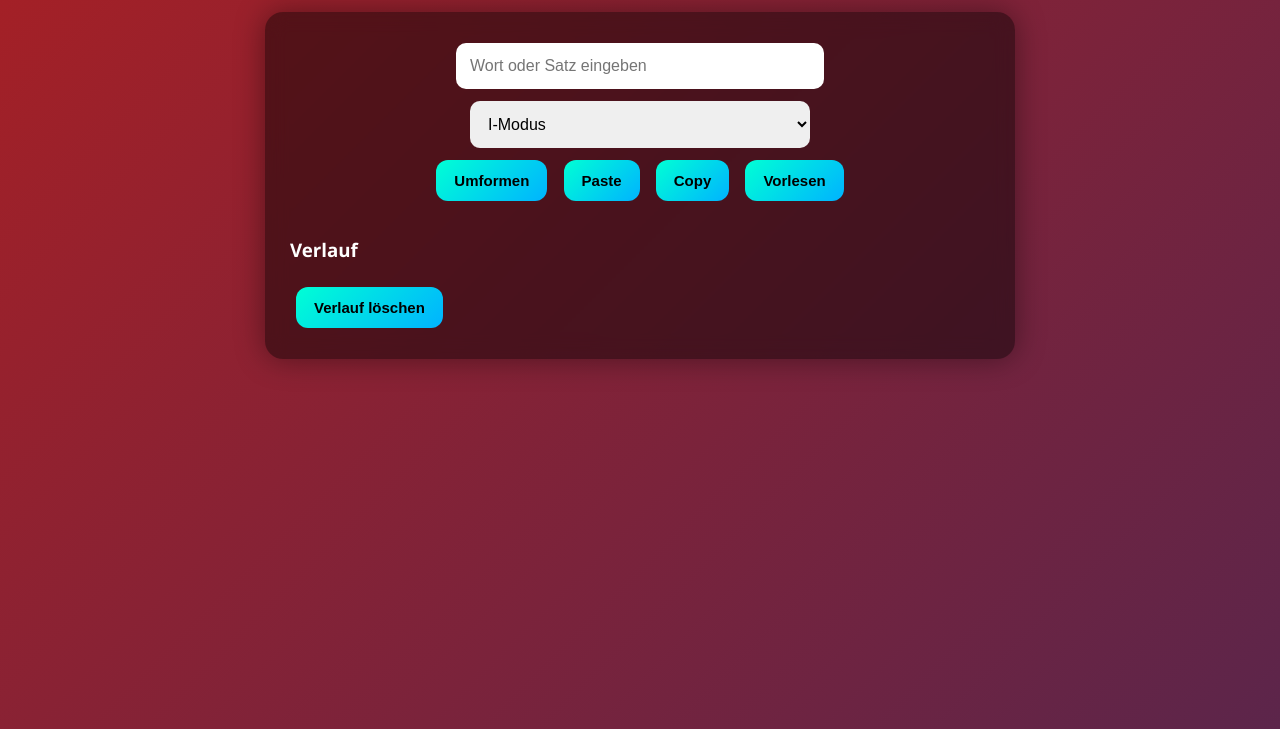
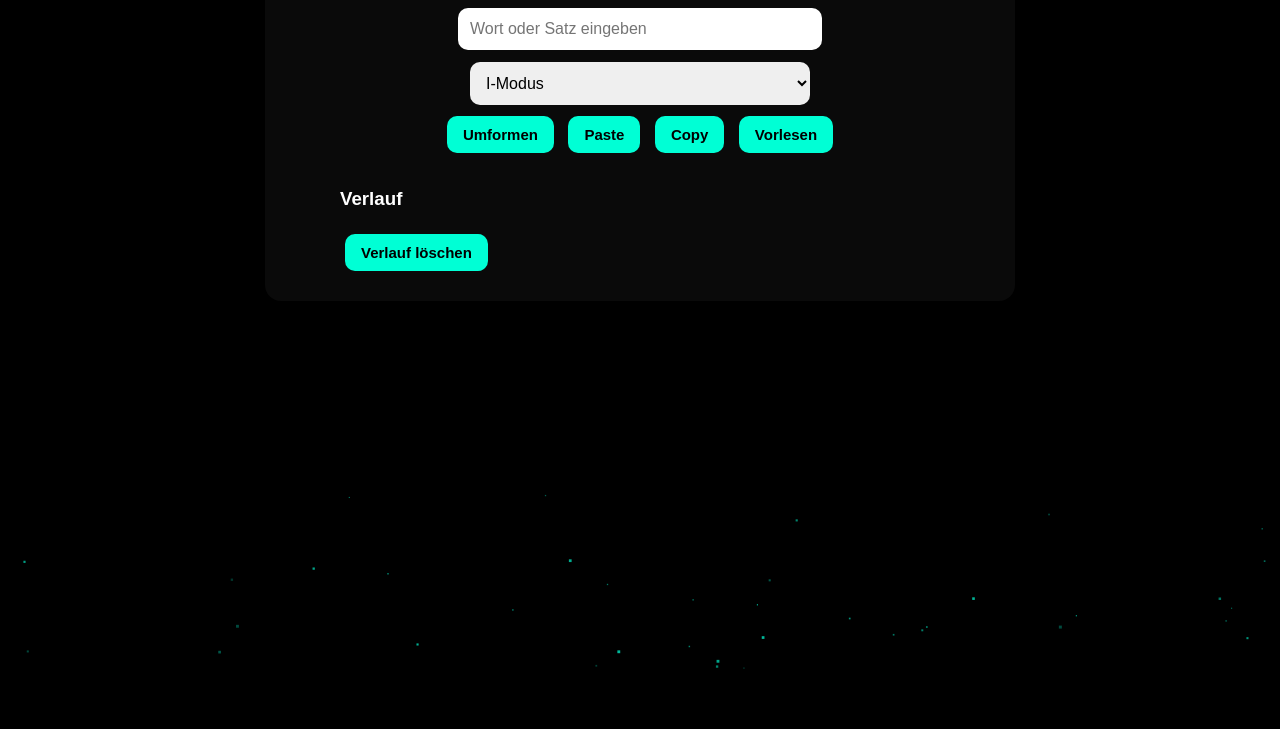
Before and after one commit to Bauprofi278/umformer, a plain HTML site: page index.html in a window 1280 px wide. Shown: the part 131-860 px from the top of the page. After the commit the page ends 800 px from the top, so only its background shows below. Drawn offline with Linux system fonts and the light colour scheme.

Commit message:
Refactor index.html for improved layout and styles
Updated the HTML structure and styles for the Wort- und Satz Umformer application, including changes to layout, design, and functionality.

```diff
--- a/index.html
+++ b/index.html
@@ -2,54 +2,42 @@
 <html lang="de">
 <head>
 <meta charset="UTF-8">
-<title>Wort & Satz Umformer ✨</title>
+<title>Wort- und Satz Umformer</title>
 
 <style>
 :root {
-  --bg1: #1a2a6c;
-  --bg2: #b21f1f;
-  --bg3: #fdbb2d;
+  --bg: #000;
   --fg: #fff;
   --accent: #00ffd5;
 }
 
 body {
   margin: 0;
-  min-height: 100vh;
-  background: linear-gradient(-45deg, var(--bg1), var(--bg2), var(--bg3));
-  background-size: 400% 400%;
-  animation: gradientMove 18s ease infinite;
+  background: var(--bg);
   color: var(--fg);
-  font-family: "Segoe UI", Arial, sans-serif;
+  font-family: Arial, sans-serif;
+  padding: 30px;
   text-align: center;
-  padding: 30px;
   overflow-x: hidden;
 }
 
-@keyframes gradientMove {
-  0% { background-position: 0% 50%; }
-  50% { background-position: 100% 50%; }
-  100% { background-position: 0% 50%; }
-}
-
 h1 {
-  font-size: 42px;
-  cursor: pointer;
-  text-shadow: 0 0 20px rgba(0,0,0,.4);
+  font-size: 38px;
+  margin-bottom: 10px;
 }
 
 .container {
-  background: rgba(0,0,0,0.45);
-  backdrop-filter: blur(10px);
-  border-radius: 18px;
+  background: rgba(255,255,255,0.04);
+  border-radius: 16px;
   padding: 25px;
   max-width: 700px;
   margin: auto;
-  box-shadow: 0 0 30px rgba(0,0,0,.4);
+  box-shadow: 0 0 25px rgba(0,0,0,.6);
+  backdrop-filter: blur(6px);
 }
 
 input, select {
-  padding: 14px;
+  padding: 12px;
   font-size: 16px;
   width: 340px;
   max-width: 95%;
@@ -59,26 +47,26 @@ input, select {
 }
 
 button {
-  padding: 12px 18px;
+  padding: 10px 16px;
   font-size: 15px;
-  border-radius: 12px;
+  margin: 5px;
+  border-radius: 10px;
   border: none;
   cursor: pointer;
-  margin: 6px;
-  background: linear-gradient(135deg, #00ffd5, #00b3ff);
+  background: var(--accent);
   color: #000;
   font-weight: bold;
   transition: transform .15s, box-shadow .15s;
 }
 
 button:hover {
-  transform: scale(1.08);
-  box-shadow: 0 0 20px rgba(0,255,213,.7);
+  transform: scale(1.07);
+  box-shadow: 0 0 18px rgba(0,255,213,.6);
 }
 
 .result {
   margin-top: 20px;
-  font-size: 28px;
+  font-size: 26px;
   font-weight: bold;
   word-wrap: break-word;
   animation: pop .25s ease;
@@ -91,36 +79,30 @@ button:hover {
 
 .history {
   margin-top: 30px;
+  max-width: 600px;
+  margin-inline: auto;
   text-align: left;
 }
 
 .history-item {
   display: flex;
   justify-content: space-between;
-  border-bottom: 1px solid rgba(255,255,255,.2);
+  border-bottom: 1px solid #222;
   padding: 6px 0;
   font-size: 14px;
 }
 
 .delete {
-  color: #ff7070;
+  color: #ff6666;
   cursor: pointer;
 }
 
+/* Partikel Canvas */
 canvas {
   position: fixed;
   inset: 0;
+  z-index: -1;
   pointer-events: none;
-  z-index: -1;
-}
-
-.rainbow {
-  animation: rainbow 2s linear infinite;
-}
-
-@keyframes rainbow {
-  0% { filter: hue-rotate(0deg); }
-  100% { filter: hue-rotate(360deg); }
 }
 </style>
 </head>
@@ -129,20 +111,17 @@ canvas {
 
 <canvas id="particles"></canvas>
 
-<h1 id="title">Wort- & Satz-Umformer</h1>
+<h1>Wort- & Satz-Umformer</h1>
 
 <div class="container">
-  <input id="input" placeholder="Wort oder Satz eingeben">
-  <br>
+  <input id="input" placeholder="Wort oder Satz eingeben"><br>
 
   <select id="mode">
     <option value="i">I-Modus</option>
     <option value="u">U-Modus</option>
     <option value="o">O-Modus</option>
-    <option value="chaos">Chaos-Modus 😈</option>
-  </select>
-
-  <br>
+    <option value="chaos">Chaos-Modus</option>
+  </select><br>
 
   <button onclick="convert()">Umformen</button>
   <button onclick="pasteFromClipboard()">Paste</button>
@@ -163,11 +142,10 @@ const input = document.getElementById("input");
 const resultDiv = document.getElementById("result");
 const historyDiv = document.getElementById("history");
 const modeSelect = document.getElementById("mode");
-const title = document.getElementById("title");
 
 let history = JSON.parse(localStorage.getItem("history") || "[]");
 
-/* -------- Wort Logik -------- */
+/* Wort Logik */
 function transformWord(word, mode) {
   if (mode === "chaos") return word.replace(/[aeiouäöü]/gi, "i");
   const lower = word.toLowerCase();
@@ -187,19 +165,14 @@ function transformSentence(text) {
 function convert() {
   const text = input.value.trim();
   if (!text) return;
-
   const converted = transformSentence(text);
   resultDiv.textContent = converted;
-
   history.unshift({ original: text, result: converted });
   history = history.slice(0, 40);
   localStorage.setItem("history", JSON.stringify(history));
   renderHistory();
-
-  spawnConfetti();
 }
 
-/* -------- Verlauf -------- */
 function renderHistory() {
   historyDiv.innerHTML = "";
   history.forEach((item, i) => {
@@ -207,7 +180,8 @@ function renderHistory() {
     div.className = "history-item";
     div.innerHTML = `
       <span onclick="input.value='${item.original.replace(/'/g,"")}';">${item.original} → ${item.result}</span>
-      <span class="delete" onclick="deleteItem(${i})">X</span>`;
+      <span class="delete" onclick="deleteItem(${i})">X</span>
+    `;
     historyDiv.appendChild(div);
   });
 }
@@ -240,7 +214,7 @@ function speak() {
   speechSynthesis.speak(u);
 }
 
-/* -------- Partikel -------- */
+/* ---------- Partikel ---------- */
 const canvas = document.getElementById("particles");
 const ctx = canvas.getContext("2d");
 let particles = [];
@@ -252,49 +226,30 @@ function resize() {
 resize();
 addEventListener("resize", resize);
 
-function spawn(x, y, amount = 12) {
-  for (let i = 0; i < amount; i++) {
-    particles.push({
-      x, y,
-      vx: (Math.random() - .5) * 4,
-      vy: (Math.random() - .5) * 4,
-      life: 40
-    });
-  }
+function spawnParticle() {
+  if (particles.length > 120) return; // HARD LIMIT
+  particles.push({
+    x: Math.random() * canvas.width,
+    y: canvas.height + 10,
+    size: Math.random() * 2 + 1,
+    speed: Math.random() * 0.6 + 0.2,
+    alpha: Math.random() * 0.6 + 0.2
+  });
 }
 
-function spawnConfetti() {
-  spawn(innerWidth / 2, innerHeight / 2, 20);
-}
+setInterval(spawnParticle, 120);
 
 function animate() {
   ctx.clearRect(0,0,canvas.width,canvas.height);
   particles.forEach(p => {
-    p.x += p.vx;
-    p.y += p.vy;
-    p.life--;
-    ctx.fillStyle = "rgba(255,255,255,.8)";
-    ctx.fillRect(p.x, p.y, 2, 2);
+    p.y -= p.speed;
+    ctx.fillStyle = `rgba(0,255,213,${p.alpha})`;
+    ctx.fillRect(p.x, p.y, p.size, p.size);
   });
-  particles = particles.filter(p => p.life > 0);
+  particles = particles.filter(p => p.y > -20);
   requestAnimationFrame(animate);
 }
 animate();
-
-/* -------- Easter Eggs -------- */
-title.addEventListener("click", e => {
-  spawn(e.clientX, e.clientY, 25);
-});
-
-const konami = ["ArrowUp","ArrowUp","ArrowDown","ArrowDown","ArrowLeft","ArrowRight","ArrowLeft","ArrowRight","b","a"];
-let buffer = [];
-addEventListener("keydown", e => {
-  buffer.push(e.key);
-  buffer.splice(-konami.length - 1, buffer.length - konami.length);
-  if (konami.every((k,i)=>k===buffer[i])) {
-    document.body.classList.toggle("rainbow");
-  }
-});
 
 renderHistory();
 </script>
```
